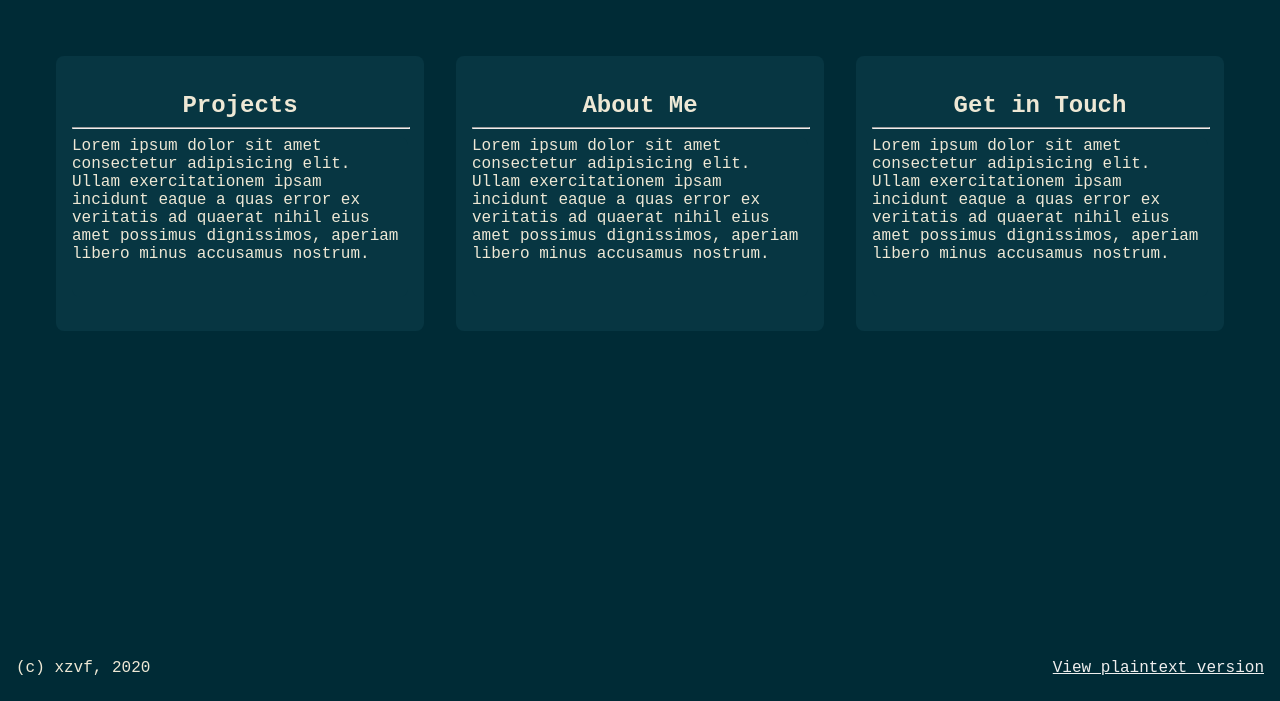
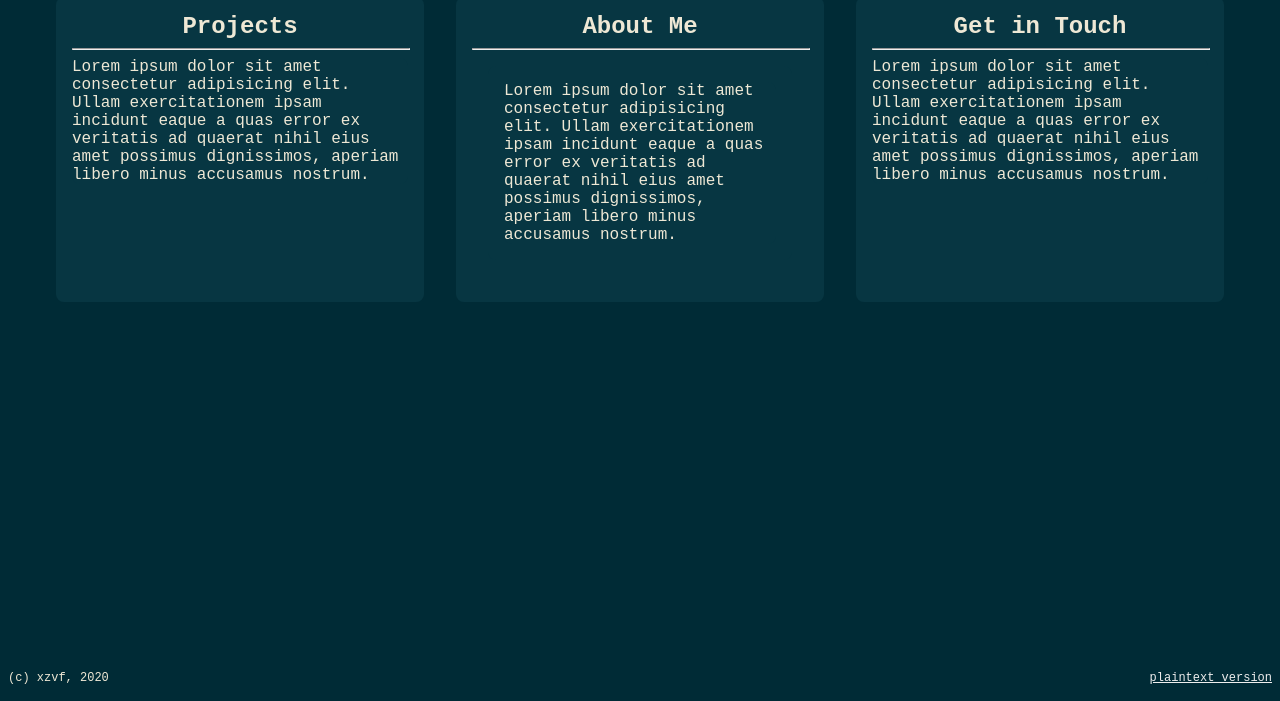
Before and after one commit to x-zvf/x-zvf.github.io, a plain HTML site: page index.html in a window 1280 px wide. Shown: the part 107-808 px from the top of the page. Drawn offline with Linux system fonts and the light colour scheme; a small style sheet from the web is missing.

Commit message:
Improved scaling]

```diff
--- a/index.html
+++ b/index.html
@@ -35,27 +35,38 @@
     <main>
       <div class="projects">
         <h2>Projects</h2>
-            <hr class="hr-top"/>
+        <hr class="hr-top" />
         <div class="content">
-                Lorem ipsum dolor sit amet consectetur adipisicing elit. Ullam exercitationem ipsam incidunt eaque a quas error ex veritatis ad quaerat nihil eius amet possimus dignissimos, aperiam libero minus accusamus nostrum.
+          Lorem ipsum dolor sit amet consectetur adipisicing elit. Ullam
+          exercitationem ipsam incidunt eaque a quas error ex veritatis ad
+          quaerat nihil eius amet possimus dignissimos, aperiam libero minus
+          accusamus nostrum.
         </div>
-            <hr class="hr-bottom"/>
+        <hr class="hr-bottom" />
       </div>
       <div class="about">
         <h2>About Me</h2>
-            <hr class="hr-top"/>
+        <hr class="hr-top" />
+        <div class="content-wrap">
           <div class="content">
-                Lorem ipsum dolor sit amet consectetur adipisicing elit. Ullam exercitationem ipsam incidunt eaque a quas error ex veritatis ad quaerat nihil eius amet possimus dignissimos, aperiam libero minus accusamus nostrum.
+            Lorem ipsum dolor sit amet consectetur adipisicing elit. Ullam
+            exercitationem ipsam incidunt eaque a quas error ex veritatis ad
+            quaerat nihil eius amet possimus dignissimos, aperiam libero minus
+            accusamus nostrum.
           </div>
-            <hr class="hr-bottom"/>
+        </div>
+        <hr class="hr-bottom" />
       </div>
       <div class="contact">
         <h2>Get in Touch</h2>
-            <hr class="hr-top"/>
+        <hr class="hr-top" />
         <div class="content">
-                Lorem ipsum dolor sit amet consectetur adipisicing elit. Ullam exercitationem ipsam incidunt eaque a quas error ex veritatis ad quaerat nihil eius amet possimus dignissimos, aperiam libero minus accusamus nostrum.
+          Lorem ipsum dolor sit amet consectetur adipisicing elit. Ullam
+          exercitationem ipsam incidunt eaque a quas error ex veritatis ad
+          quaerat nihil eius amet possimus dignissimos, aperiam libero minus
+          accusamus nostrum.
         </div>
-            <hr class="hr-bottom"/>
+        <hr class="hr-bottom" />
       </div>
     </main>
 
@@ -64,7 +75,7 @@
         (c) xzvf, 2020
       </div>
       <div class="plain-link">
-        <a href="/plain.html"> View plaintext version</a>
+        <a href="/plain.html">plaintext version</a>
       </div>
     </footer>
   </body>
--- a/main.css
+++ b/main.css
@@ -20,10 +20,9 @@
 html,
 body {
   background: var(--base03);
-  font-family: 'Hack', monospace;
+  font-family: "Hack", monospace;
   color: var(--base2);
   height: 100%;
-  overflow: hidden;
   box-sizing: border-box;
 }
 a {
@@ -50,15 +49,13 @@ a {
   color: var(--orange);
 }
 
-
 .logo-container {
   display: flex;
   justify-content: center;
   align-items: center;
   height: 100%;
   font-size: calc(90vw / 12);
-  animation:
-    logo-scaling 1.5s ease-in-out forwards 2s;
+  animation: logo-scaling 1.5s ease-in-out forwards 2s;
 }
 
 .typewriter h1 {
@@ -67,9 +64,7 @@ a {
   white-space: nowrap; /* Keeps the content on a single line */
   margin: 0; /* Gives that scrolling effect as the typing happens */
   font-size: inherit;
-  animation:
-    typing 1.5s steps(12, end),
-    blink-caret .5s step-end infinite;
+  animation: typing 1.5s steps(12, end), blink-caret 0.5s step-end infinite;
 }
 
 .typewriter h2 {
@@ -94,7 +89,7 @@ a {
   }
   50% {
     font-size: calc(120vw / 12);
-        height: 2em;
+    height: 1.5em;
   }
   90% {
     font-size: calc(45vw / 12);
@@ -104,20 +99,29 @@ a {
   }
   to {
     font-size: calc(50vw / 12);
-        height: 2em;
+    height: 1.5em;
   }
 }
 
 /* The typing effect */
 @keyframes typing {
-  from { width: 0 }
-  to { width: 12ch }
+  from {
+    width: 0;
+  }
+  to {
+    width: 12ch;
+  }
 }
 
 /* The typewriter cursor effect */
 @keyframes blink-caret {
-  from, to { border-color: transparent }
-  50% { border-color: var(--cyan) }
+  from,
+  to {
+    border-color: transparent;
+  }
+  50% {
+    border-color: var(--cyan);
+  }
 }
 
 .noscript-content > div {
@@ -125,14 +129,14 @@ a {
 }
 
 main {
-    padding: 2rem;
+  padding: 0 2rem;
   display: grid;
   grid-template-columns: repeat(auto-fit, minmax(20rem, 1fr));
 }
 
 main div {
-    border-width: .1rem;
-    border-radius: .5rem;
+  border-width: 0.1rem;
+  border-radius: 0.5rem;
   border-color: var(--base01);
   background: var(--base02);
   margin: 1rem;
@@ -144,7 +148,7 @@ main div h2 {
   text-align: center;
   animation: main-t 0.6s ease-out forwards 3s;
   transform: translateY(-500%);
-    margin-bottom: 0;
+  margin: 0;
 }
 
 .hr-top {
@@ -186,22 +190,22 @@ main div h2 {
 }
 
 footer {
-  position: absolute;
+  position: fixed;
   bottom: 0;
   left: 0;
   display: flex;
   flex-direction: row;
   justify-content: space-between;
   width: 100%;
-
+  background: var(--base03);
+  font-size: 0.75rem;
   transform: translateY(500%);
   animation: footer-t 1s ease-out forwards 3s;
 }
 
 footer div {
-    padding: 1rem;
+  padding: 0.5rem;
 }
-
 
 @keyframes footer-t {
   from {
@@ -224,30 +228,31 @@ footer div {
 }
 
 @keyframes hrbottom-fadeout {
-    from,to {
+  from,
+  to {
     opacity: 0%;
     width: 0%;
   }
-    20%,80% {
+  20%,
+  80% {
     opacity: 100%;
     width: 100%;
   }
-
 }
 
 .content {
-    height: 0;
+  max-height: 0;
   padding: 0;
   margin: 0;
   overflow: hidden;
-    animation: content-fadein 0.4s ease-in-out forwards 3.5s;
+  animation: content-fadein 3s ease-in forwards 3.5s;
 }
 
 @keyframes content-fadein {
   from {
-        height: 0;
+    max-height: 0;
   }
   to {
-        height: 10rem;
+    max-height: 1000vh;
   }
 }
```
Lines whose indentation alone changed are shown as unchanged.
